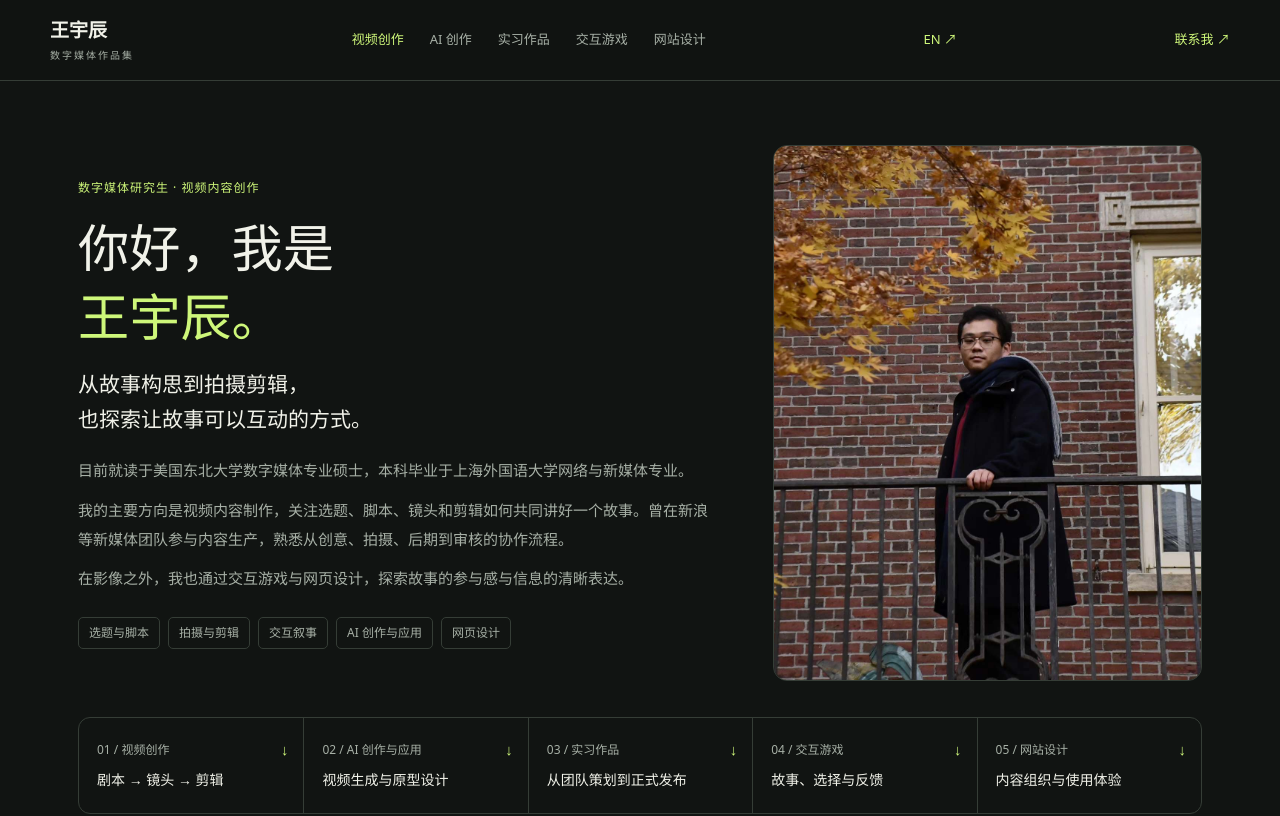
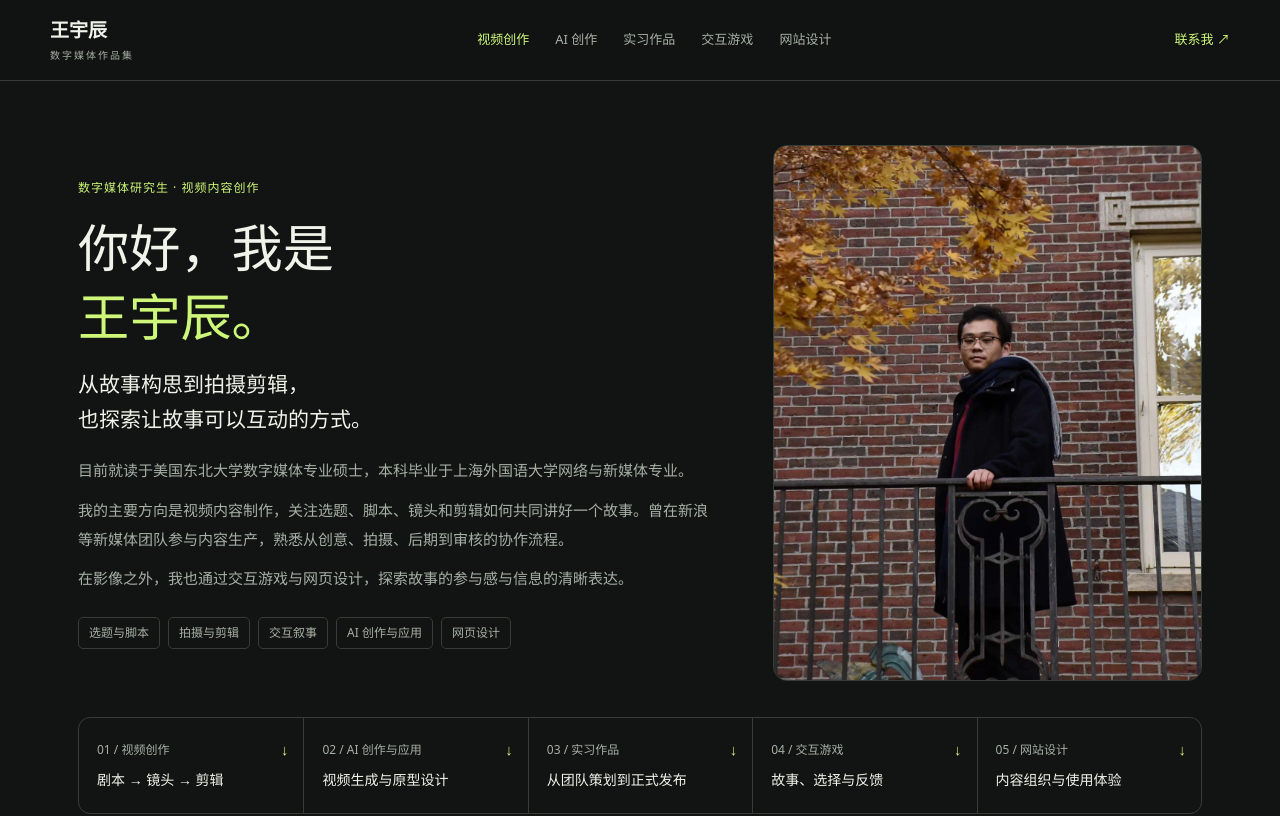
Before and after one commit to Yuchen-W-2001/Yuchen-W-2001.github.io, a plain HTML site: page index.html in a window 1280 px wide. Shown: the top 816 px of the page. Drawn offline with Linux system fonts and the light colour scheme.

```diff
--- a/index.html
+++ b/index.html
@@ -3,7 +3,7 @@
 <head><meta charset="utf-8"><meta name="viewport" content="width=device-width,initial-scale=1"><meta name="description" content="王宇辰的数字媒体作品集，展示视频创作、生成式 AI 应用、实习作品、交互游戏与网站设计。"><title>王宇辰｜数字媒体作品集</title><link rel="stylesheet" href="style.css"><link rel="stylesheet" href="tools.css"></head>
 <body id="top">
 <a class="skip" href="#video">跳至作品</a>
-<header class="nav"><a class="brand" href="#top">王宇辰<span>数字媒体作品集</span></a><nav aria-label="作品分类"><a href="#video">视频创作</a><a href="#ai">AI 创作</a><a href="#internship">实习作品</a><a href="#games">交互游戏</a><a href="#web">网站设计</a></nav><a class="contact-nav" href="en/">EN ↗</a><a class="contact-nav" href="#contact">联系我 ↗</a></header>
+<header class="nav"><a class="brand" href="#top">王宇辰<span>数字媒体作品集</span></a><nav aria-label="作品分类"><a href="#video">视频创作</a><a href="#ai">AI 创作</a><a href="#internship">实习作品</a><a href="#games">交互游戏</a><a href="#web">网站设计</a></nav><a class="contact-nav" href="#contact">联系我 ↗</a></header>
 <main>
 <section class="intro" aria-labelledby="intro-title"><div class="profile-hero"><div class="profile-copy"><div class="eyebrow">数字媒体研究生 · 视频内容创作</div><h1 id="intro-title">你好，我是<span>王宇辰。</span></h1><p class="profile-lead">从故事构思到拍摄剪辑，<br>也探索让故事可以互动的方式。</p><div class="profile-bio"><p>目前就读于美国东北大学数字媒体专业硕士，本科毕业于上海外国语大学网络与新媒体专业。</p><p>我的主要方向是视频内容制作，关注选题、脚本、镜头和剪辑如何共同讲好一个故事。曾在新浪等新媒体团队参与内容生产，熟悉从创意、拍摄、后期到审核的协作流程。</p><p>在影像之外，我也通过交互游戏与网页设计，探索故事的参与感与信息的清晰表达。</p></div><div class="profile-skills"><span>选题与脚本</span><span>拍摄与剪辑</span><span>交互叙事</span><span>AI 创作与应用</span><span>网页设计</span></div></div><figure class="profile-photo"><img src="assets/wang-yuchen-portrait.jpg" width="1440" height="1440" alt="王宇辰的个人照片，站在秋日树叶与红砖墙前"></figure></div>
 <div class="directory"><a href="#video"><span>01 / 视频创作</span><strong>剧本 → 镜头 → 剪辑</strong><i>↓</i></a><a href="#ai"><span>02 / AI 创作与应用</span><strong>视频生成与原型设计</strong><i>↓</i></a><a href="#internship"><span>03 / 实习作品</span><strong>从团队策划到正式发布</strong><i>↓</i></a><a href="#games"><span>04 / 交互游戏</span><strong>故事、选择与反馈</strong><i>↓</i></a><a href="#web"><span>05 / 网站设计</span><strong>内容组织与使用体验</strong><i>↓</i></a></div></section>
```
